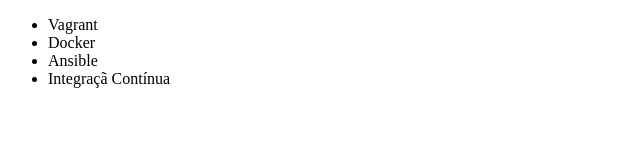
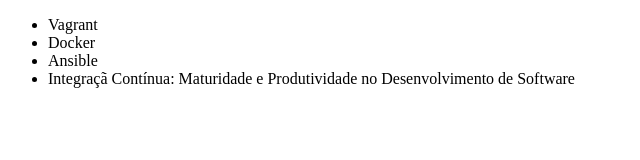
Before and after one commit to Yuriohh/alura-git, a plain HTML site: page index.html in a window 1280 px wide. Shown: the whole page, without its empty margins (0-640 px from the left). Drawn offline with Linux system fonts and the light colour scheme.

Commit message:
Renomeando curso de Integração Contínua

```diff
--- a/index.html
+++ b/index.html
@@ -11,7 +11,7 @@
         <li>Vagrant</li>
         <li>Docker</li>
         <li>Ansible</li>
-        <li>Integraçã Contínua</li>
+        <li>Integraçã Contínua: Maturidade e Produtividade no Desenvolvimento de Software</li>
     </ul>
 </body>
 </html>
```
